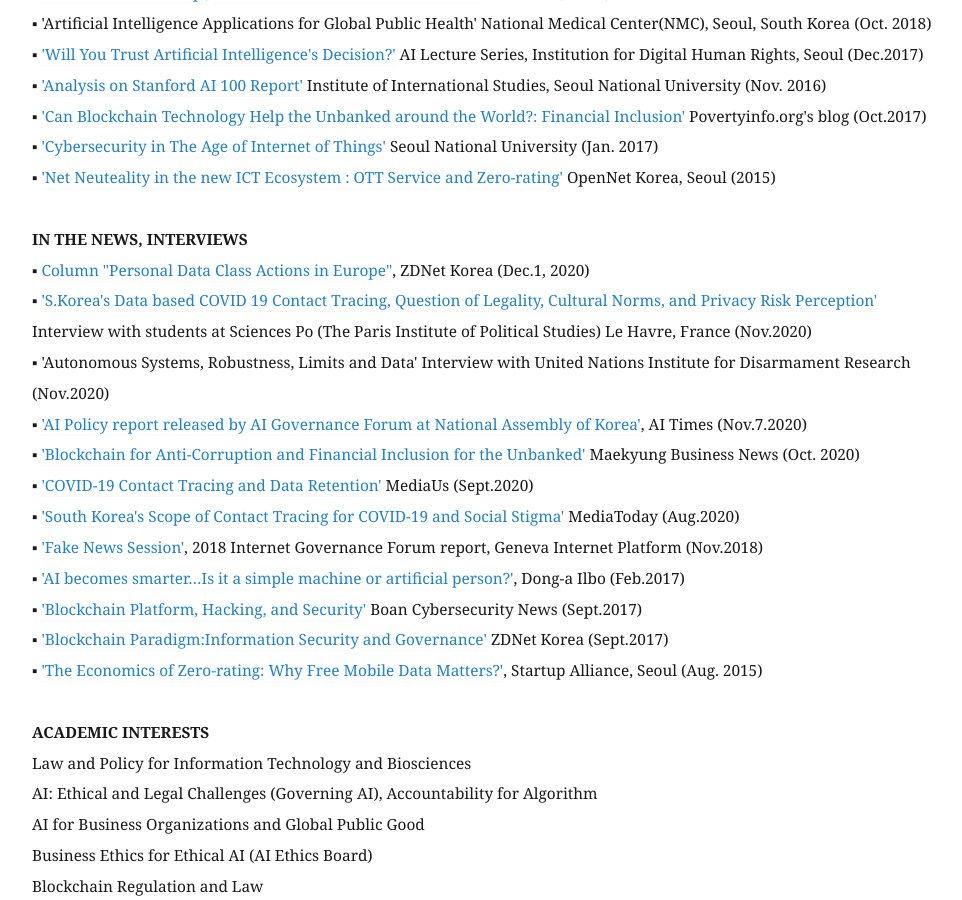
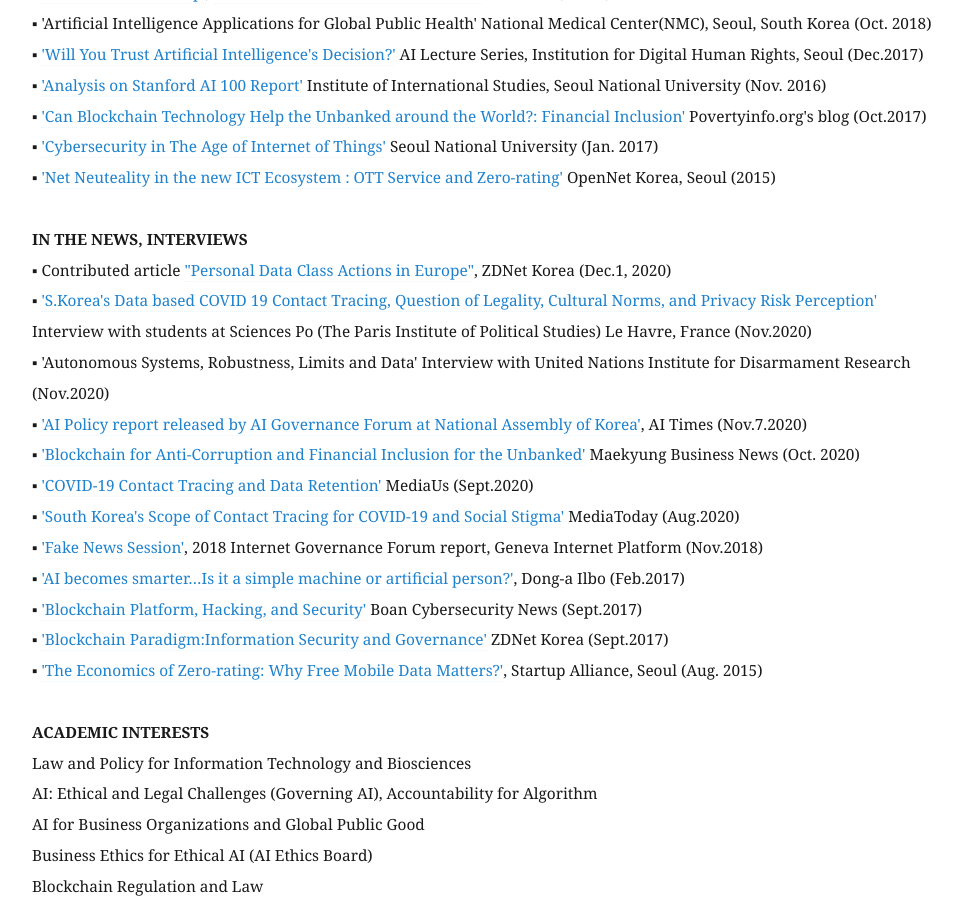
Before and after one commit to eunchangchoi/eunchangchoi.github.io, a Jekyll site: the page built from index.md, in a window 1280 px wide and 900 px high, scrolled down 3747 px. Shown: the whole window, without its empty margins (68-1030 px from the left). Built offline with Jekyll 4.4.1, drawn with Linux system fonts in a browser that asks for light colours.

Commit message:
Update index.md

```diff
--- a/index.md
+++ b/index.md
@@ -81,7 +81,7 @@
 ▪ <a href="https://opennet.or.kr/wp-content/uploads/2015/08/발표자료-Net-Neutrality-OTT-Zero-ratinghandout-2015812-.pdf">'Net Neuteality in the new ICT Ecosystem : OTT Service and Zero-rating'</a> OpenNet Korea, Seoul (2015) <br>
   <br>
  <strong> IN THE NEWS, INTERVIEWS</strong> <br>
-▪    <a href="https://zdnet.co.kr/view/?no=20201201123601"> Column "Personal Data Class Actions in Europe"</a>, ZDNet Korea (Dec.1, 2020) <br>
+▪ Contributed article <a href="https://zdnet.co.kr/view/?no=20201201123601"> "Personal Data Class Actions in Europe"</a>, ZDNet Korea (Dec.1, 2020) <br>
 ▪ <a href="https://soundcloud.com/zion-lee-310060380/digikorea#t=22:52"> 'S.Korea's Data based COVID 19 Contact Tracing, Question of Legality, Cultural Norms, and Privacy Risk Perception'</a> <br> Interview with students at Sciences Po (The Paris Institute of Political Studies) Le Havre, France (Nov.2020) <br>
 ▪ 'Autonomous Systems, Robustness, Limits and Data' Interview with United Nations Institute for Disarmament Research (Nov.2020)<br>
 ▪ <a href="http://www.aitimes.com/news/articleView.html?idxno=133368"> 'AI Policy report released by AI Governance Forum at National Assembly of Korea'</a>, AI Times (Nov.7.2020)<br>
```
